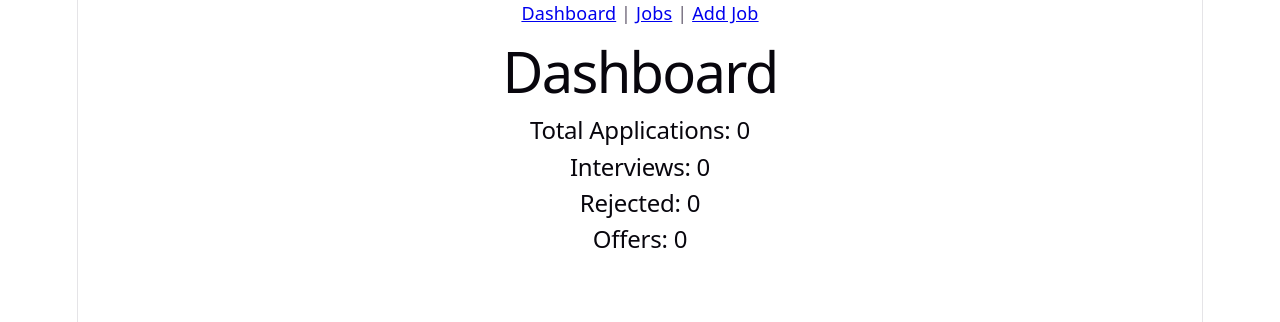
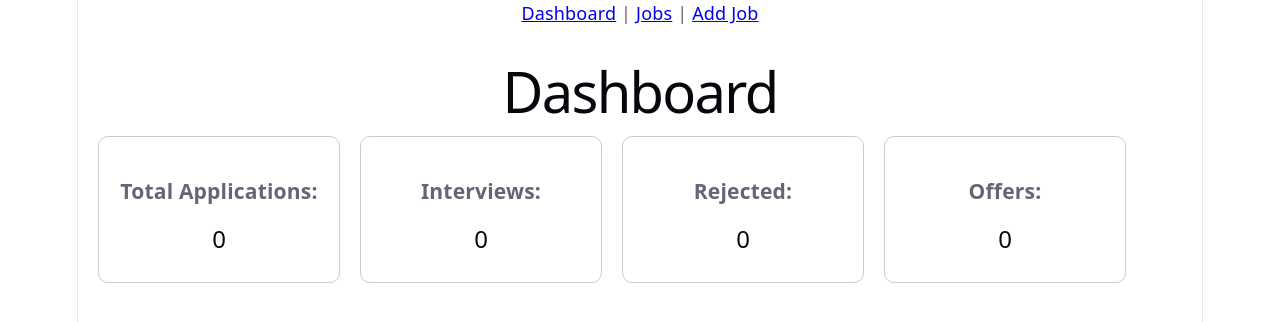
Before and after one commit to BellamGuruSrikar/Job-Tracker-Pro, a React app in the folder frontend/: page / in a window 1280 px wide. Shown: the top 322 px of the page. Built offline with nearby package versions, Linux system fonts and the light colour scheme; no server answers; the HTML template or start-up script is replaced by a standard one.

Commit message:
Add job search and status filtering

```diff
--- a/frontend/src/pages/Dashboard.jsx
+++ b/frontend/src/pages/Dashboard.jsx
@@ -28,13 +28,55 @@ function Dashboard() {
     ).length;
 
     return (
-        <div>
+        <div style={{ padding: "20px"}}>
             <h1>Dashboard</h1>
 
-            <h2>Total Applications: {totalJobs}</h2>
-            <h2>Interviews: {interviews}</h2>
-            <h2>Rejected: {rejected}</h2>
-            <h2>Offers: {offers}</h2>
+            <div style={{
+                display: "flex",
+                gap: "20px",
+                flexWrap: "wrap",
+                marginTop: "20px",
+            }}>
+                <div style={{
+                    border: "1px solid #ccc",
+                    padding: "20px",
+                    width: "200px",
+                    borderRadius: "10px",
+                }}>
+                    <h3>Total Applications:</h3>
+                    <h2>{totalJobs}</h2>
+                </div>
+
+                <div style={{
+                    border: "1px solid #ccc",
+                    padding: "20px",
+                    width: "200px",
+                    borderRadius: "10px",
+                }}>
+                    <h3>Interviews:</h3>
+                    <h2>{interviews}</h2>
+                </div>
+
+                <div style={{
+                    border: "1px solid #ccc",
+                    padding: "20px",
+                    width: "200px",
+                    borderRadius: "10px",
+                }}>
+                    <h3>Rejected:</h3>
+                    <h2>{rejected}</h2>
+                </div>
+
+                <div style={{
+                    border: "1px solid #ccc",
+                    padding: "20px",
+                    width: "200px",
+                    borderRadius: "10px",
+                }}>
+                    <h3>Offers:</h3>
+                    <h2>{offers}</h2>
+                </div>
+            </div>
         </div>
     );
 }
--- a/frontend/src/pages/Jobs.jsx
+++ b/frontend/src/pages/Jobs.jsx
@@ -2,7 +2,10 @@ import { useEffect, useState } from "react";
 import axios from "axios";
 
 function Jobs(){
+
     const [jobs, setJobs] = useState([]);
+    const [searchTerm, setSearchTerm]= useState("");
+    const [statusFilter, setSearchFilter]= useState("All");
 
     useEffect(() => {
         axios
@@ -49,10 +52,38 @@ function Jobs(){
             console.log(error);
         }
     };
+    const filteredJobs = jobs.filter((job)=>{
+        const matchesSearch=
+          job.company_name
+            .toLowerCase()
+            .includes(searchTerm.toLowerCase());
+
+        const matchesStatus=
+            statusFilter=== "All" ||
+            job.status=== statusFilter;
+
+        return matchesSearch && matchesStatus;
+    });
     return (
         <div>
             <h1>My Applications</h1>
 
+            <input type="text"
+            placeholder="Search Company..."
+            value={searchTerm}
+            onChange={(e)=> setSearchTerm(e.target.value)}
+            />
+
+            <select value={statusFilter}
+            onChange={(e)=> setSearchFilter(e.target.value)}>
+                <option value="All">All</option>
+                <option value="Applied">Applied</option>
+                <option value="Interview">Interview</option>
+                <option value="Rejected">Rejected</option>
+                <option value="Offer">Offer</option>
+            </select>
+
+            <br/> <br />
             <table border="1" cellPadding="10">
                 <thead>
                     <tr>
@@ -65,7 +96,7 @@ function Jobs(){
                 </thead>
 
                 <tbody>
-                    {jobs.map((job) => (
+                    {filteredJobs.map((job) => (
                     <tr key={job.id}>
                         <td>{job.company_name}</td>
                         <td>{job.job_title}</td>
```
